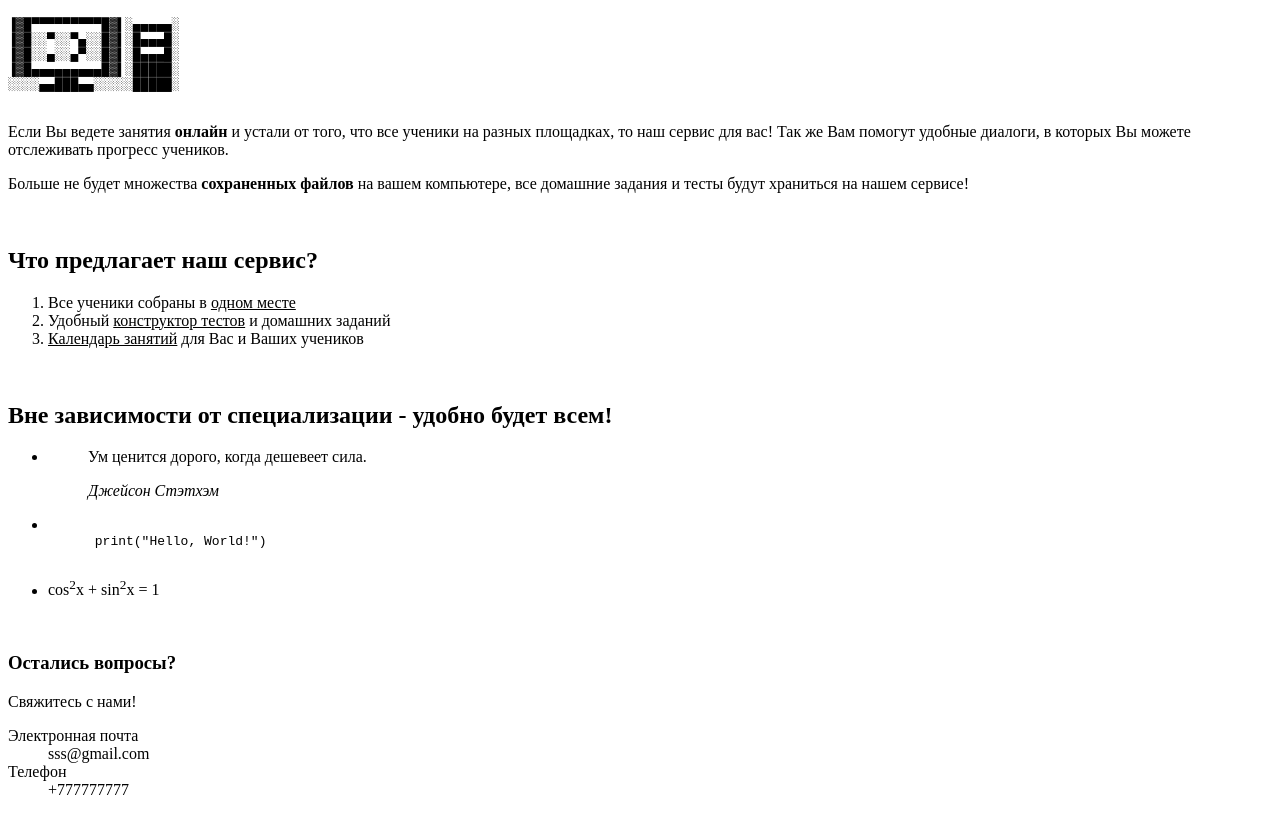
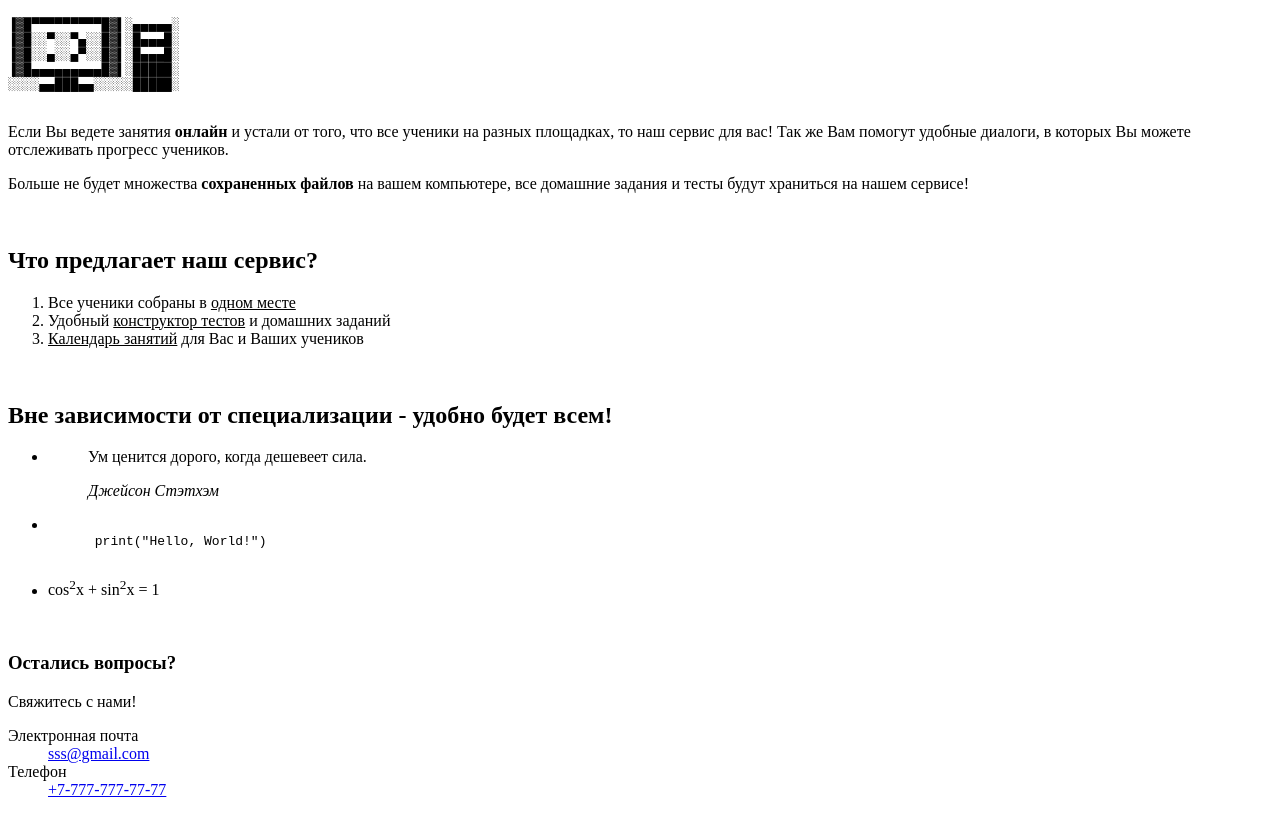
Before and after one commit to nightsea987/TutorMe, a plain HTML site: page index.html in a window 1280 px wide. Shown: the part 214-1029 px from the top of the page. Drawn offline with Linux system fonts and the light colour scheme.

Commit message:
Update index.html

```diff
--- a/index.html
+++ b/index.html
@@ -74,9 +74,9 @@
         <p>Свяжитесь с нами!</p>
         <dl>
             <dt>Электронная почта</dt>
-            <dd>sss@gmail.com</dd>
+            <dd><a href="mailto:sss@gmail.com">sss@gmail.com</a></dd>
             <dt>Телефон</dt>
-            <dd>+777777777</dd>
+            <dd><a href="tel:+77777777777">+7-777-777-77-77</a></dd>
         </dl>
     </footer>
 </body>
```
